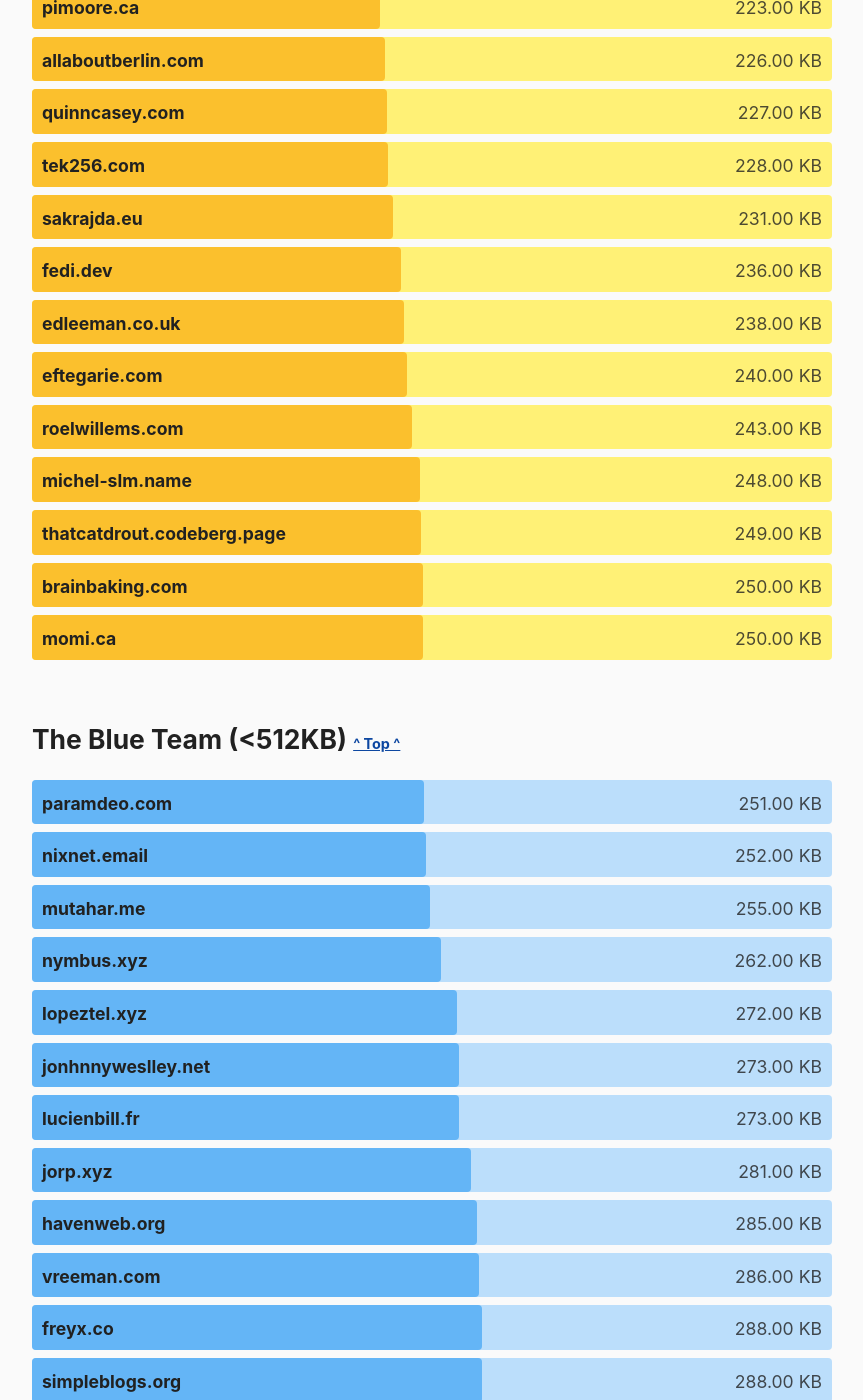
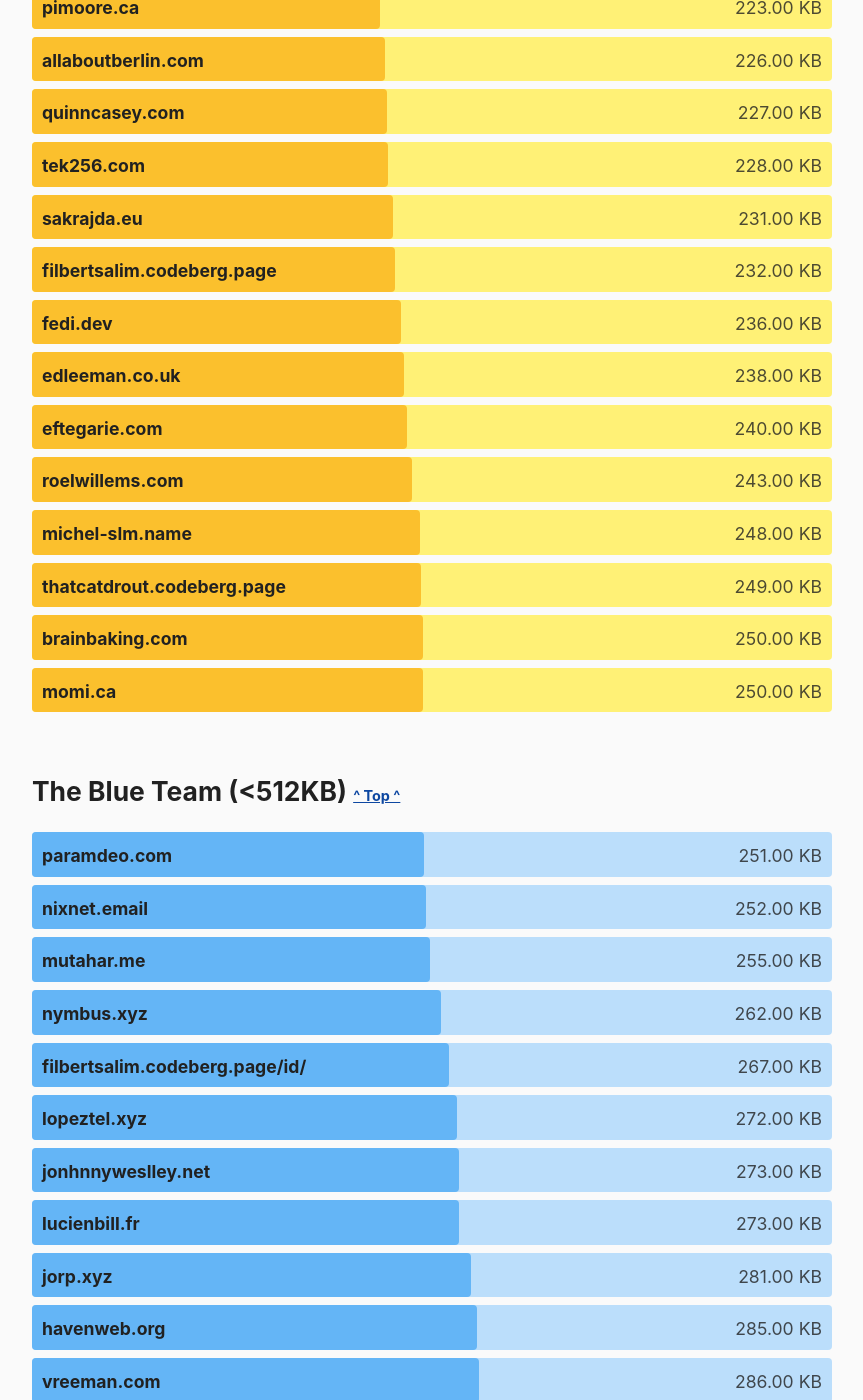
Before and after one commit to kevquirk/512kb.club, a Jekyll site: the page built from index.md, in a window 1280 px wide and 1400 px high, scrolled down 14533 px. Shown: the whole window, without its empty margins (208-1071 px from the left). Built offline with Jekyll 4.4.1, drawn with Linux system fonts in a browser that asks for light colours.

Commit message:
Adding filbertsalim.codeberg.page and filbertsalim.codeberg.page/id sites

```diff
--- a/_data/sites.yml
+++ b/_data/sites.yml
@@ -548,6 +548,16 @@
   size: 236
   last_checked: 2021-11-05
 
+- domain: filbertsalim.codeberg.page
+  url: https://filbertsalim.codeberg.page/
+  size: 232
+  last_checked: 2021-11-26
+
+- domain: filbertsalim.codeberg.page/id/
+  url: https://filbertsalim.codeberg.page/id/
+  size: 267
+  last_checked: 2021-11-26
+
 - domain: format-express.dev
   url: https://format-express.dev/
   size: 159
```
